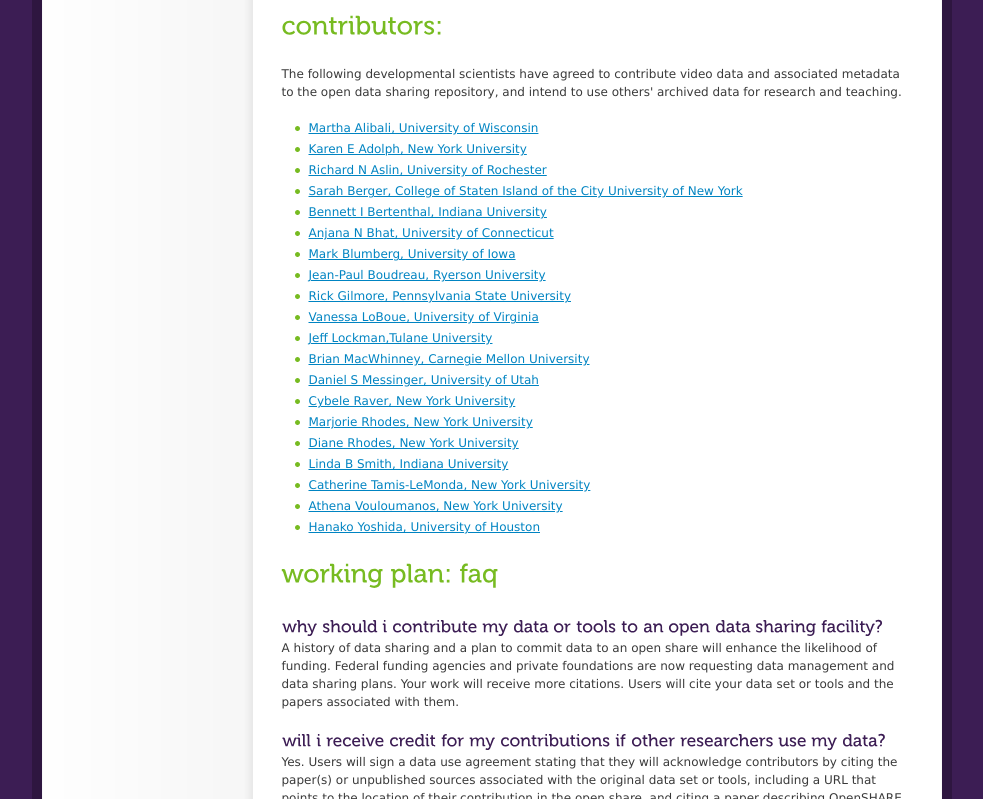
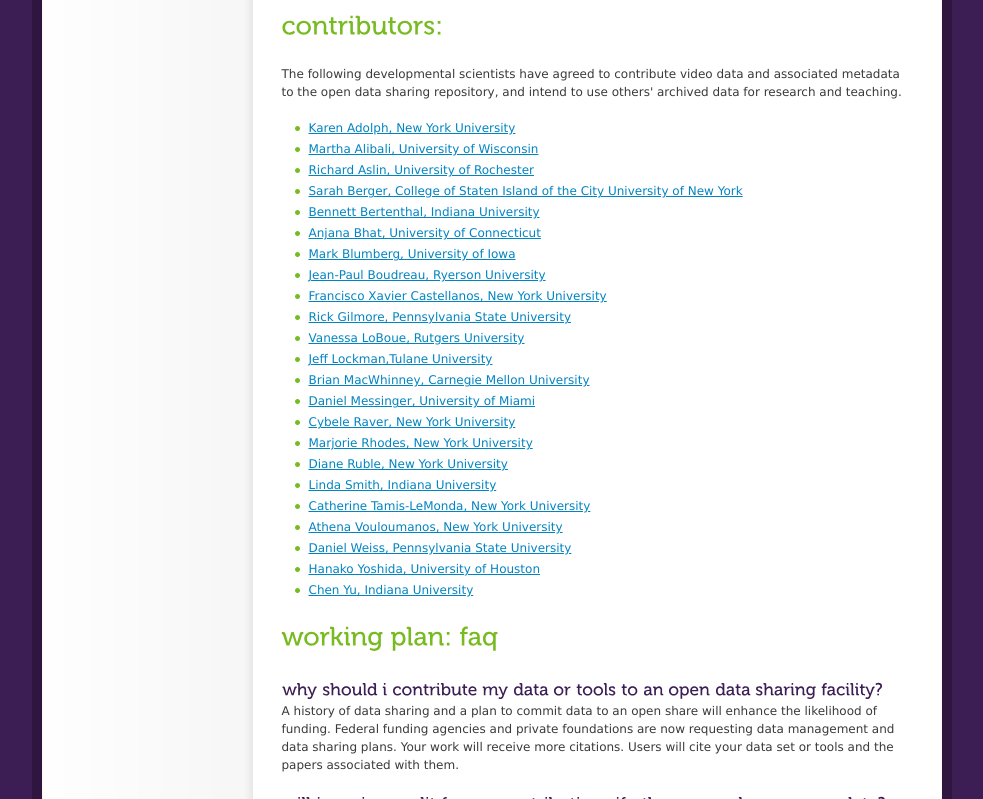
Before and after one commit to OpenSHAPA/openshare, a plain HTML site: page index.html in a window 1280 px wide. Shown: the part 603-1402 px from the top of the page, without its empty margins (149-1132 px from the left). Drawn offline with Linux system fonts and the light colour scheme.

Commit message:
added more people.:

```diff
--- a/index.html
+++ b/index.html
@@ -66,26 +66,29 @@
 <h2>Contributors:</h2>
 <p>The following developmental scientists have agreed to contribute video data and associated metadata to the open data sharing repository, and intend to use others' archived data for research and teaching.</p>
 <ul>
+  <li><a href="http://www.psych.nyu.edu/adolph/">Karen Adolph, New York University</a></li>
   <li><a href="http://glial.psych.wisc.edu/index.php/psychsplashfacstaff/90">Martha Alibali, University of Wisconsin</a></li>
-  <li><a href="http://www.psych.nyu.edu/adolph/">Karen E Adolph, New York University</a></li>
-  <li><a href="http://babylab.bcs.rochester.edu/New_Baby_Lab/The_Rochester_Baby_Lab.html">Richard N Aslin, University of Rochester</a></li>
+  <li><a href="http://babylab.bcs.rochester.edu/New_Baby_Lab/The_Rochester_Baby_Lab.html">Richard Aslin, University of Rochester</a></li>
   <li><a href="http://www.library.csi.cuny.edu/~berger/Sarah/Home.html">Sarah Berger, College of Staten Island of the City University of New York</a></li>
-  <li><a href="http://www.indiana.edu/~dcnlab/">Bennett I Bertenthal, Indiana University</a></li>
-  <li><a href="http://www.education.uconn.edu/directory/details.cfm?id=318">Anjana N Bhat, University of Connecticut</a></li>
+  <li><a href="http://www.indiana.edu/~dcnlab/">Bennett Bertenthal, Indiana University</a></li>
+  <li><a href="http://www.education.uconn.edu/directory/details.cfm?id=318">Anjana Bhat, University of Connecticut</a></li>
   <li><a href="http://www.psychology.uiowa.edu/faculty/blumberg/blumberg.html">Mark Blumberg, University of Iowa</a></li>
   <li><a href="http://www.ryerson.ca/psychology/faculty/boudreau/">Jean-Paul Boudreau, Ryerson University</a></li>
+  <li><a href="http://www.med.nyu.edu/biosketch/castef01/publications">Francisco Xavier Castellanos, New York University</a></li>
   <li><a href="http://www.personal.psu.edu/rog1/">Rick Gilmore, Pennsylvania State University</a></li>
-  <li><a href="http://www.faculty.virginia.edu/childstudycenter/people2.html">Vanessa LoBoue, University of Virginia</a></li>
+  <li><a href="http://www.faculty.virginia.edu/childstudycenter/people2.html">Vanessa LoBoue, Rutgers University</a></li>
   <li><a href="http://tulane.edu/sse/psyc/faculty-and-staff/faculty/lockman.cfm">Jeff Lockman,Tulane University</a></li>
   <li><a href="http://psyling.psy.cmu.edu/">Brian MacWhinney, Carnegie Mellon University</a></li>
-  <li><a href="http://www.psy.miami.edu/faculty/dmessinger/">Daniel S Messinger, University of Utah</a></li>
+  <li><a href="http://www.psy.miami.edu/faculty/dmessinger/">Daniel Messinger, University of Miami</a></li>
   <li><a href="http://steinhardt.nyu.edu/appsych/faculty_bios/view/C._Cybele_Raver">Cybele Raver, New York University</a></li>
   <li><a href="http://www.psych.nyu.edu/rhodes/">Marjorie Rhodes, New York University</a></li>
-  <li><a href="http://www.psych.nyu.edu/ruble/">Diane Rhodes, New York University</a></li>
-  <li><a href="http://www.iub.edu/~cogdev/">Linda B Smith, Indiana University</a></li>
+  <li><a href="http://www.psych.nyu.edu/ruble/">Diane Ruble, New York University</a></li>
+  <li><a href="http://www.iub.edu/~cogdev/">Linda Smith, Indiana University</a></li>
   <li><a href="http://steinhardt.nyu.edu/faculty_bios/view/Catherine_Tamis-LeMonda">Catherine Tamis-LeMonda, New York University</a></li>
   <li><a href="http://psych.nyu.edu/vouloumanos/">Athena Vouloumanos, New York University</a></li>
+  <li><a href="http://psych.la.psu.edu/directory/faculty-bios/weiss.html">Daniel Weiss, Pennsylvania State University</a></li>
   <li><a href="http://www.uh.edu/class/psychology/dev-psych/Faculty/index.php">Hanako Yoshida, University of Houston</a></li>
+  <li><a href="http://www.cogs.indiana.edu/people/homepages/yu.html">Chen Yu, Indiana University</a></li>
 </ul>
 
 <h2>Working Plan: FAQ</h2>
```
